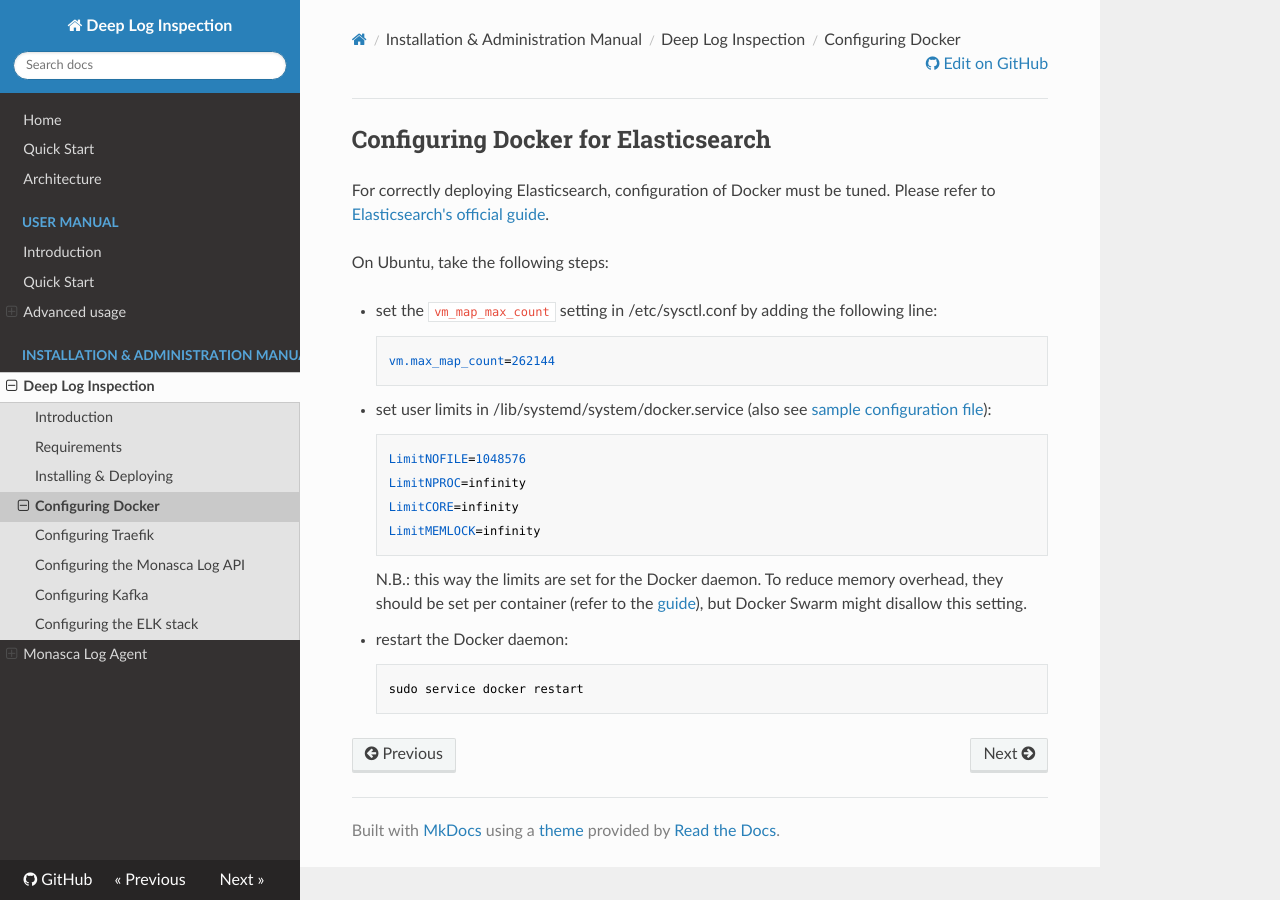
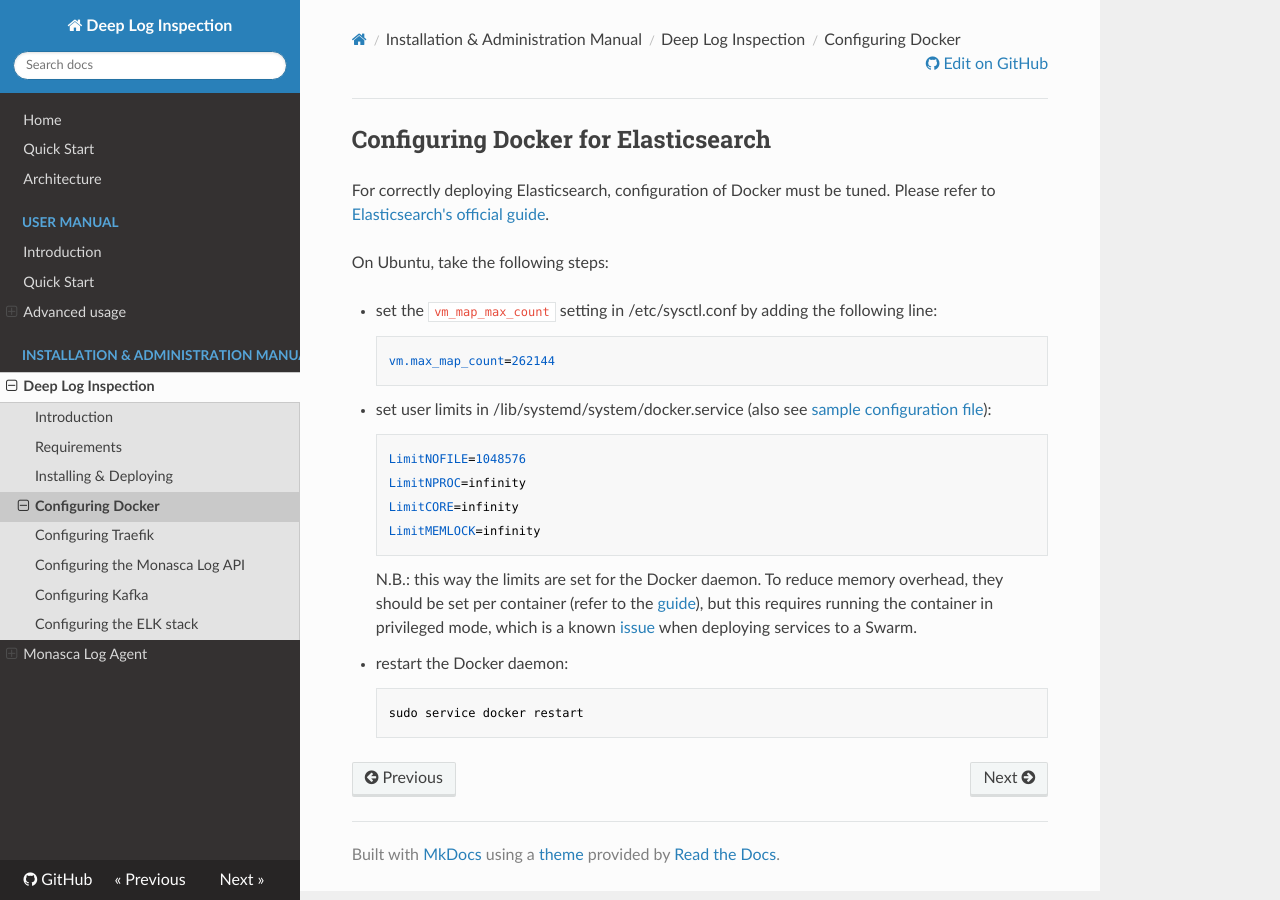
Before and after one commit to martel-innovate/deep-log-inspection, an MkDocs documentation site: the page built from doc/install/docker.md, in a window 1280 px wide. Built offline with MkDocs 1.6.1, drawn with Linux system fonts in a browser that asks for light colours; nearby versions of some CDN libraries; old or Windows-style settings are respelled for this version of MkDocs.

Commit message:
added explanation on privileged mode

```diff
--- a/doc/install/docker.md
+++ b/doc/install/docker.md
@@ -14,7 +14,7 @@ On Ubuntu, take the following steps:
         LimitCORE=infinity
         LimitMEMLOCK=infinity
 
-    N.B.: this way the limits are set for the Docker daemon. To reduce memory overhead, they should be set per container (refer to the [guide][1]), but Docker Swarm might disallow this setting.
+    N.B.: this way the limits are set for the Docker daemon. To reduce memory overhead, they should be set per container (refer to the [guide][1]), but this requires running the container in privileged mode, which is a known [issue](https://github.com/moby/moby/issues/24862) when deploying services to a Swarm.
 
 * restart the Docker daemon:
 
```
